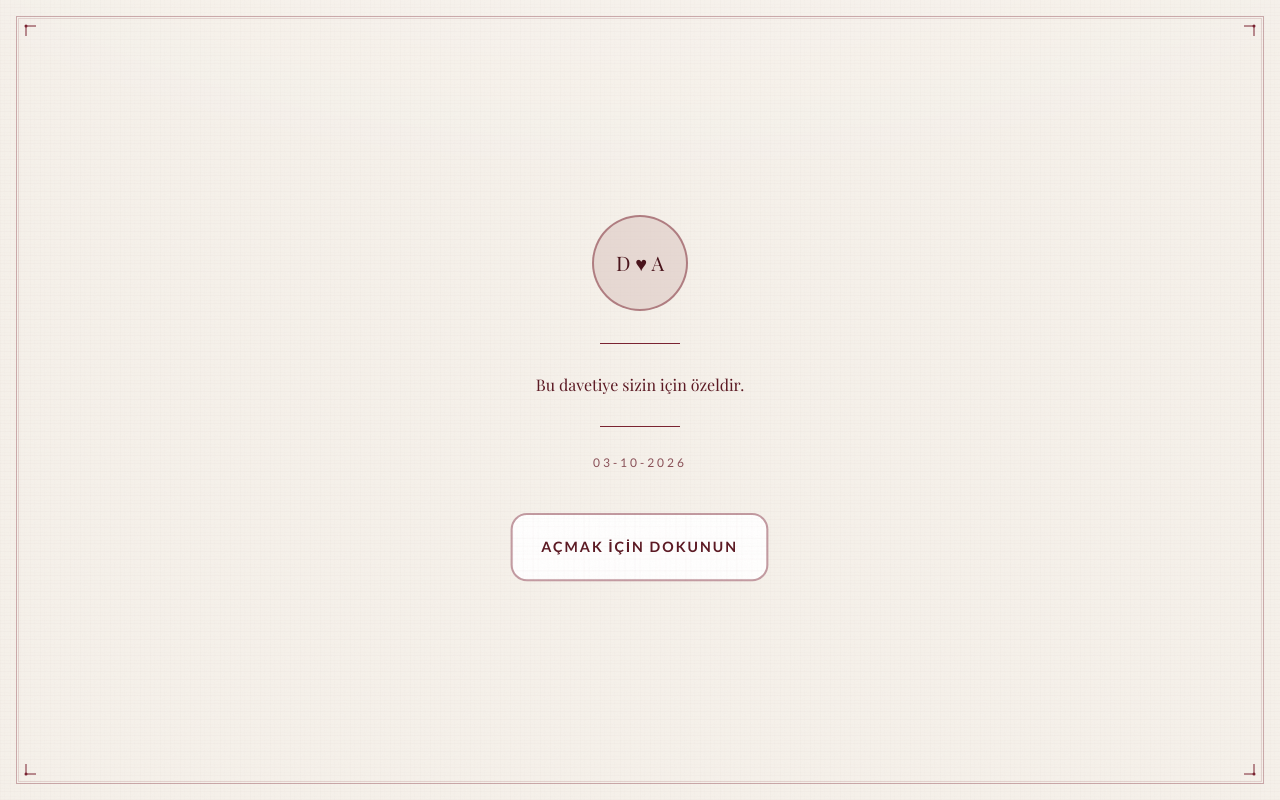
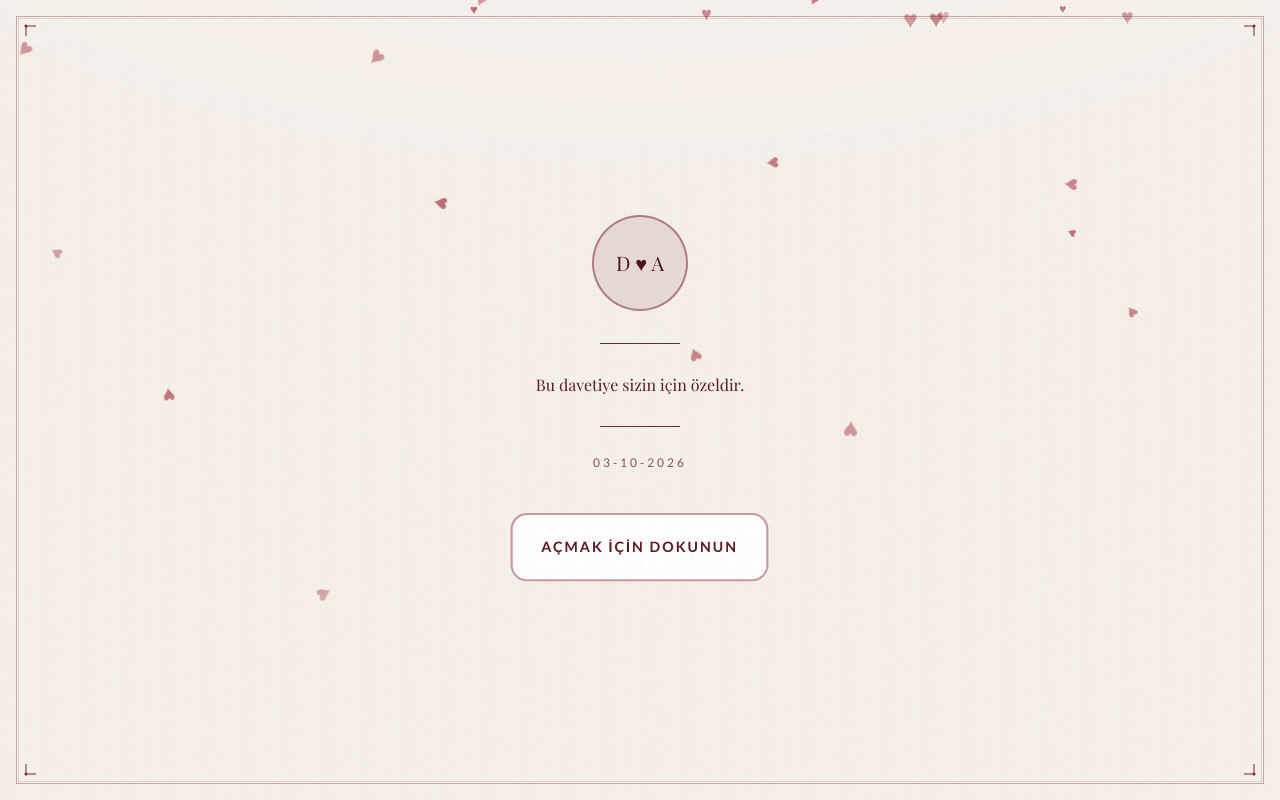
Before and after one commit to costaricaalperika/wedding-site, a Next.js app: page / in a window 1280 px wide. Shown: the top 800 px of the page. Built offline with nearby package versions, Linux system fonts and the light colour scheme; a web font is replaced by a local one.

Commit message:
Akan kalp efektini davetiye kapagina da ekle

```diff
--- a/components/InvitationCover.tsx
+++ b/components/InvitationCover.tsx
@@ -2,6 +2,7 @@
 
 import { useEffect, useState, useRef } from "react";
 import { motion, AnimatePresence } from "framer-motion";
+import HeartsRain from "./HeartsRain";
 
 interface Props {
   onOpen: () => void;
@@ -62,6 +63,8 @@ export default function InvitationCover({ onOpen }: Props) {
           aria-label="Davetiyeyi aç"
           className="fixed inset-0 z-[200] cursor-pointer select-none bg-paper-cream flex items-center justify-center"
         >
+          <HeartsRain active />
+
           <div className="absolute inset-4 border border-rose/35 pointer-events-none" />
           <div className="absolute inset-[18px] border border-rose/15 pointer-events-none" />
 
```
